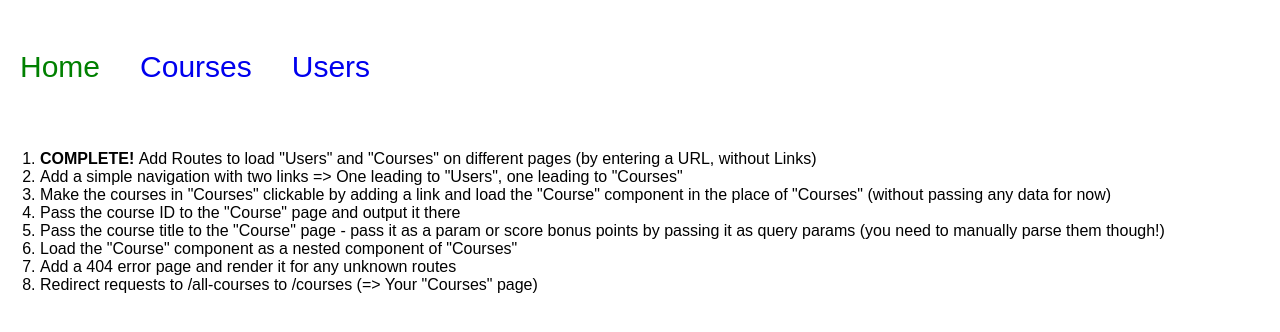
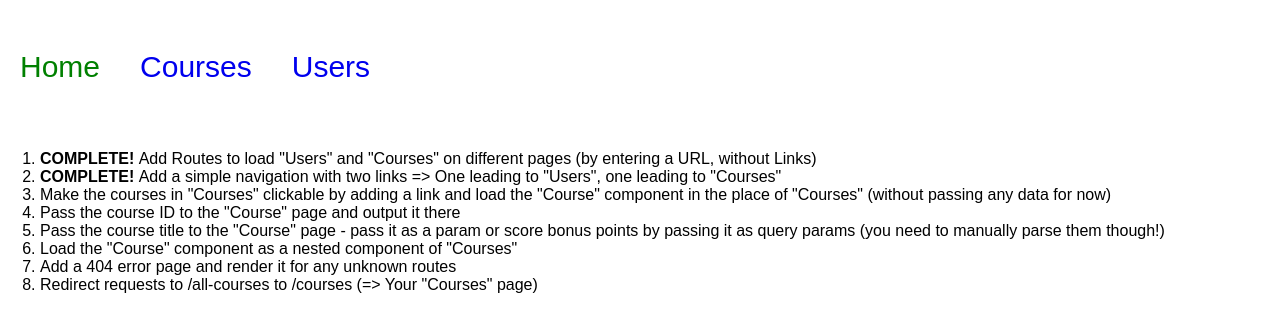
Before and after one commit to AndroidNinjaX/Udemy-React-Course-Section-11-Assignment_Routing, a React (Create React App) app: page / in a window 1280 px wide. Shown: the top 332 px of the page. Built offline with nearby package versions, Linux system fonts and the light colour scheme.

Commit message:
Complete Second Task

```diff
--- a/src/App.js
+++ b/src/App.js
@@ -11,7 +11,12 @@ class App extends Component {
       <BrowserRouter>
         <div className="App">
 
-          {/*Navigation Bar*/}
+          {
+            /*------------------
+            Navigation Bar
+              -Use "NavLink" so I can specify an "active" link.
+            ------------------*/
+          }
           <nav className="Navigation">
             <p><NavLink to="/" exact activeClassName="activeClass">Home</NavLink></p>
             <p><NavLink to="/Courses" exact activeClassName="activeClass">Courses</NavLink></p>
@@ -24,7 +29,7 @@ class App extends Component {
 
           <ol style={{textAlign: 'left'}}>
             <li><b>COMPLETE! </b>Add Routes to load "Users" and "Courses" on different pages (by entering a URL, without Links)</li>
-            <li>Add a simple navigation with two links => One leading to "Users", one leading to "Courses"</li>
+            <li><b>COMPLETE! </b>Add a simple navigation with two links => One leading to "Users", one leading to "Courses"</li>
             <li>Make the courses in "Courses" clickable by adding a link and load the "Course" component in the place of "Courses" (without passing any data for now)</li>
             <li>Pass the course ID to the "Course" page and output it there</li>
             <li>Pass the course title to the "Course" page - pass it as a param or score bonus points by passing it as query params (you need to manually parse them though!)</li>
```
